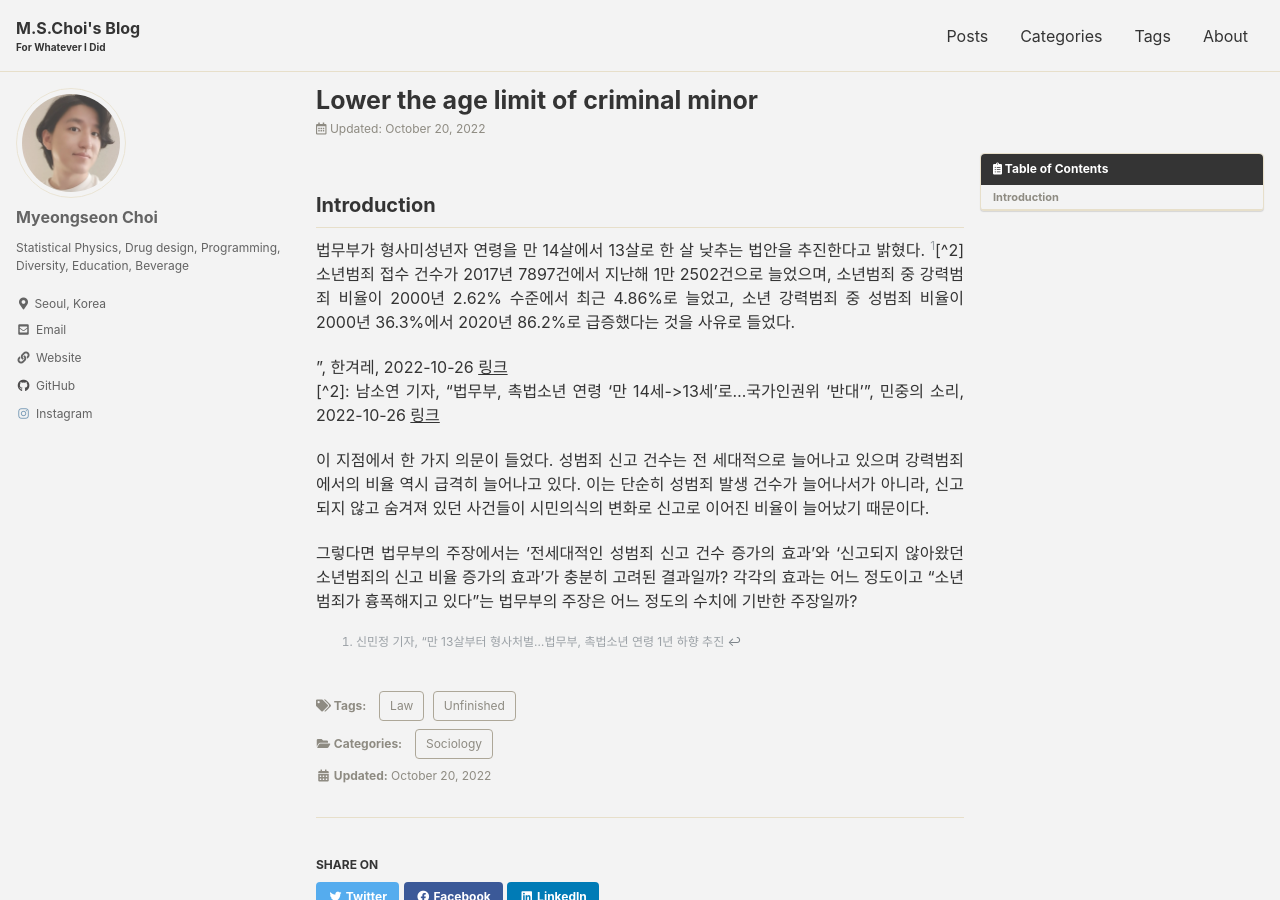
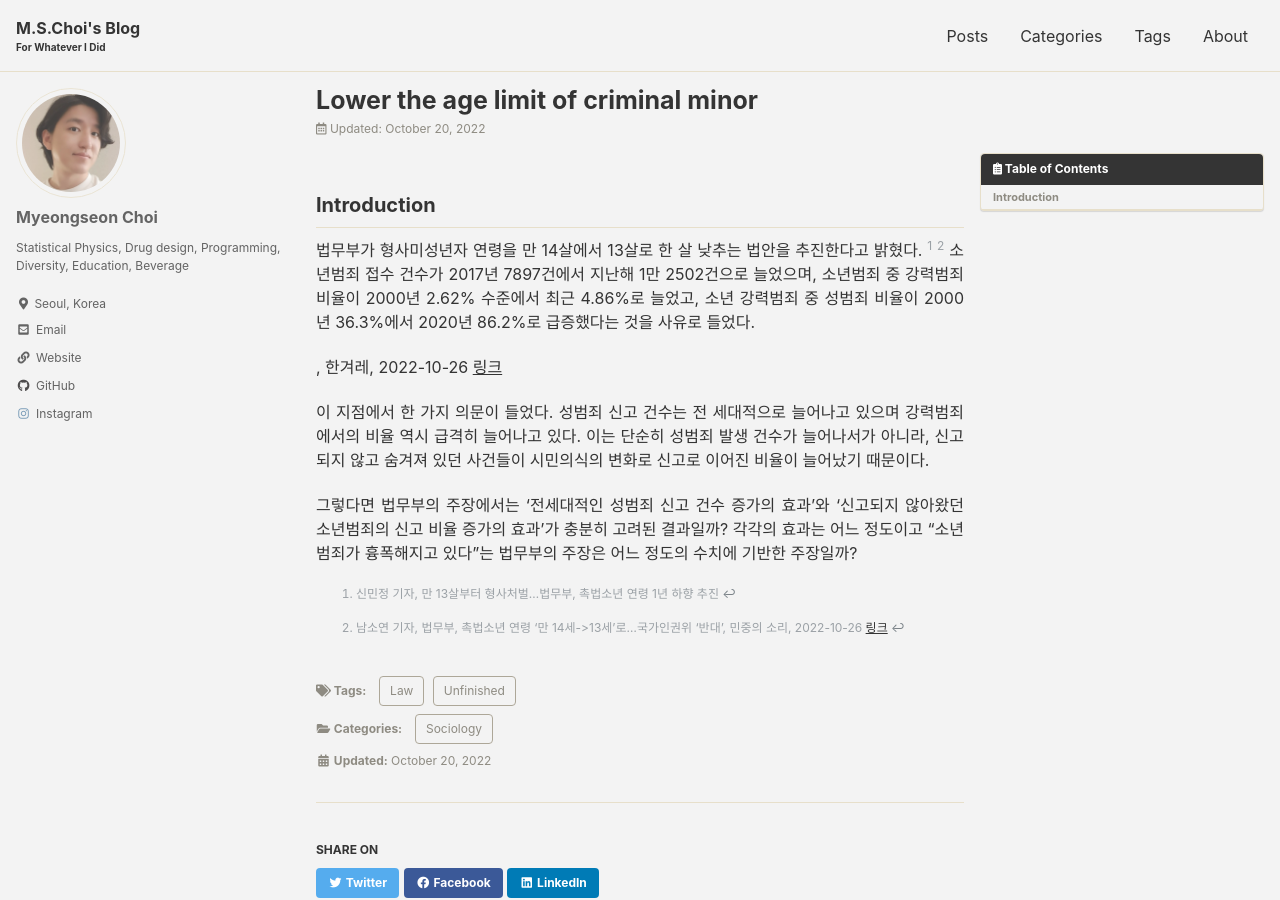
Before and after one commit to key262yek/key262yek.github.io, a Jekyll site: the page built from _posts/2022-10-26-criminal-minor.md, in a window 1280 px wide and 900 px high. Built offline with Jekyll 4.4.1, drawn with Linux system fonts in a browser that asks for light colours; cached includes are drawn as plain includes; nearby versions of some CDN libraries; part of the change alters nothing that is shown.

Commit message:
fix footnote error

```diff
--- a/_posts/2022-10-26-criminal-minor.md
+++ b/_posts/2022-10-26-criminal-minor.md
@@ -13,14 +13,15 @@ toc_sticky: true
 ---
 
 ## Introduction
-법무부가 형사미성년자 연령을 만 14살에서 13살로 한 살 낮추는 법안을 추진한다고 밝혔다. [^1][^2]
+법무부가 형사미성년자 연령을 만 14살에서 13살로 한 살 낮추는 법안을 추진한다고 밝혔다. [^1] [^2]
 소년범죄 접수 건수가 2017년 7897건에서 지난해 1만 2502건으로 늘었으며,
 소년범죄 중 강력범죄 비율이 2000년 2.62% 수준에서 최근 4.86%로 늘었고,
 소년 강력범죄 중 성범죄 비율이 2000년 36.3%에서 2020년 86.2%로 급증했다는 것을 사유로 들었다.
 
-[^1]: 신민정 기자, "만 13살부터 형사처벌…법무부, 촉법소년 연령 1년 하향 추진
-", 한겨레, 2022-10-26 [링크](https://www.hani.co.kr/arti/society/society_general/1064312.html)
-[^2]: 남소연 기자, "법무부, 촉법소년 연령 '만 14세->13세'로...국가인권위 '반대'", 민중의 소리, 2022-10-26 [링크](https://www.vop.co.kr/A00001621857.html?fbclid=IwAR36ZOMiLJduYkzLW164azJAfAxt7ztmAepvmivYZh1pLAxY539dWBViRwg)
+[^1]: 신민정 기자, 만 13살부터 형사처벌…법무부, 촉법소년 연령 1년 하향 추진
+, 한겨레, 2022-10-26 [링크](https://www.hani.co.kr/arti/society/society_general/1064312.html)
+
+[^2]: 남소연 기자, 법무부, 촉법소년 연령 '만 14세->13세'로...국가인권위 '반대', 민중의 소리, 2022-10-26 [링크](https://www.vop.co.kr/A00001621857.html?fbclid=IwAR36ZOMiLJduYkzLW164azJAfAxt7ztmAepvmivYZh1pLAxY539dWBViRwg)
 
 이 지점에서 한 가지 의문이 들었다.
 성범죄 신고 건수는 전 세대적으로 늘어나고 있으며 강력범죄에서의 비율 역시 급격히 늘어나고 있다.
```
